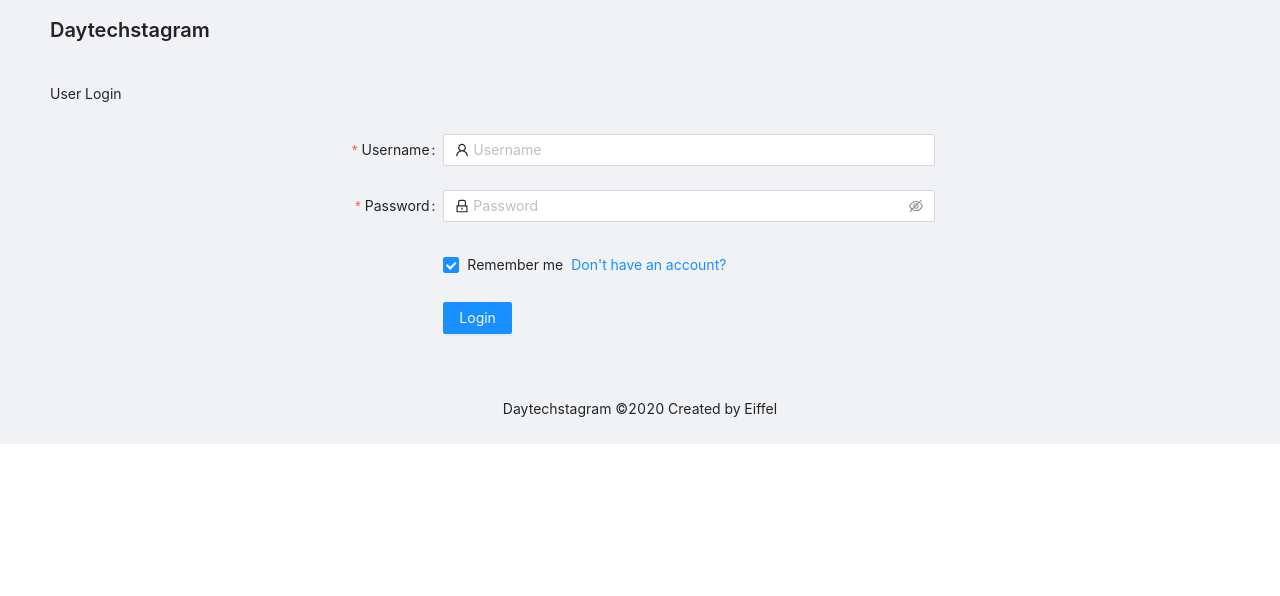
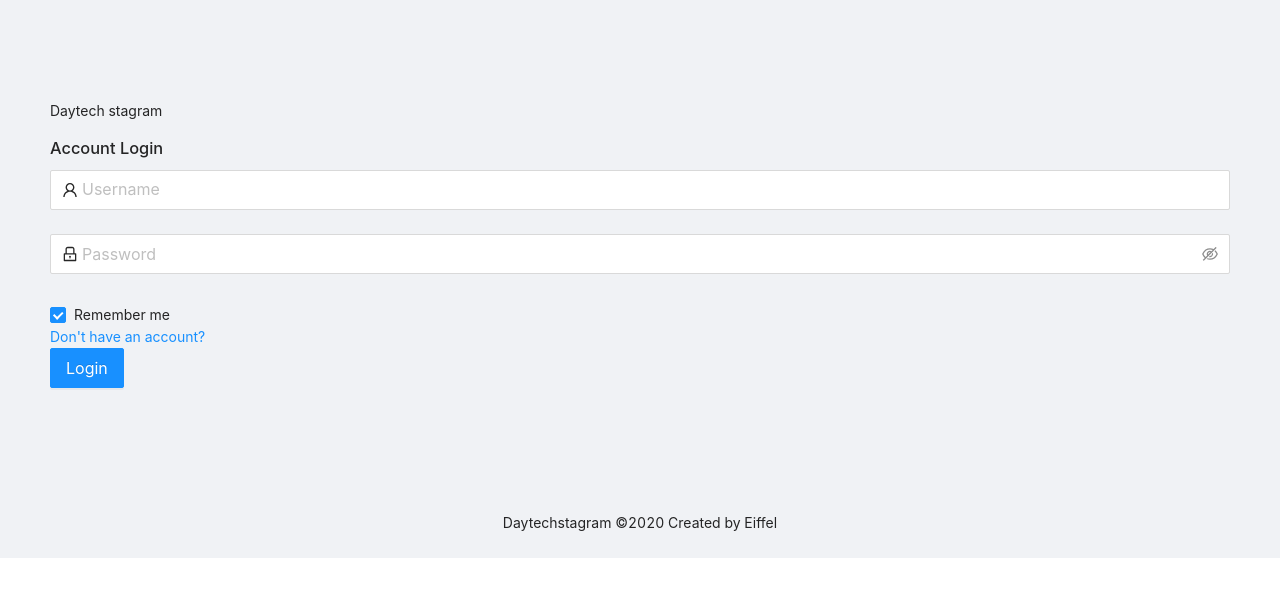
Before and after one commit to khunnunthawat/my-daytechstagram-frontend, a Next.js app: page /signin in a window 1280 px wide. Shown: the top 596 px of the page. Built offline with nearby package versions, Linux system fonts and the light colour scheme.

Commit message:
re-design-user-login-signin-done

```diff
--- a/src/components/layouts/MainLayout.tsx
+++ b/src/components/layouts/MainLayout.tsx
@@ -12,10 +12,8 @@ const MainLayout = ({ children }: any) => {
         {/* <Header>
           <div className='logo' />
         </Header> */}
-        <Content style={{ padding: '0 50px', margin: '16px 0' }}>
-          <div className='container mx-auto'>
-            <div className='max-w-md mx-auto my-10'>{children}</div>
-          </div>
+        <Content style={{ padding: '0 50px', margin: '100px 0' }}>
+          {children}
         </Content>
         <Footer style={{ textAlign: 'center' }}>
           Daytechstagram ©2020 Created by Eiffel
--- a/src/components/user/UserForm.tsx
+++ b/src/components/user/UserForm.tsx
@@ -1,9 +1,7 @@
 import React from 'react';
-import { Form, Input, Button, Checkbox, Typography } from 'antd';
+import { Form, Input, Button, Checkbox } from 'antd';
 import { UserOutlined, LockOutlined } from '@ant-design/icons';
 import Link from 'next/link';
-
-const { Title } = Typography;
 
 const layout = {
   labelCol: { span: 8 },
@@ -29,59 +27,71 @@ export const UserForm: React.FC<UserFormProps> = ({ checkUser }) => {
 
   return (
     <>
+      <div className='flex items-center p-4 lg:justify-center'>
+        <div className='flex flex-col overflow-hidden bg-white rounded-md shadow-lg max md:flex-row md:flex-1 lg:max-w-screen-md'>
+          <div className='p-4 py-6 text-white bg-blue-500 md:w-80 md:flex-shrink-0 md:flex md:flex-col md:items-center md:justify-evenly'>
+            <div className='my-3 text-2xl font-bold tracking-wider text-center'>
+              <p>Daytech stagram</p>
+            </div>
+          </div>
+          <div className='p-5 bg-white md:flex-1'>
+            <h3 className='my-4 text-2xl font-semibold text-gray-700'>
+              {checkUser === 'signin' ? 'Account Login' : 'Registration'}
+            </h3>
             <Form
-        {...layout}
-        name='basic'
               initialValues={{ remember: true }}
+              style={{ width: '100%' }}
               onFinish={onFinish}
               onFinishFailed={onFinishFailed}
             >
-        <Form.Item>
-          <Title level={4}>Daytechstagram</Title>
-        </Form.Item>
-        <Form.Item>
-          {checkUser === 'signin' ? 'User Login' : 'Registration'}
-        </Form.Item>
               <Form.Item
-          label='Username'
                 name='username'
-          rules={[{ required: true, message: 'Please input your username!' }]}
+                rules={[
+                  { required: true, message: 'Please input your username!' },
+                ]}
               >
                 <Input
+                  size='large'
                   prefix={<UserOutlined className='site-form-item-icon' />}
                   placeholder='Username'
                 />
               </Form.Item>
-
               <Form.Item
-          label='Password'
                 name='password'
-          rules={[{ required: true, message: 'Please input your password!' }]}
+                rules={[
+                  { required: true, message: 'Please input your password!' },
+                ]}
               >
                 <Input.Password
+                  size='large'
                   prefix={<LockOutlined className='site-form-item-icon' />}
                   type='password'
                   placeholder='Password'
                 />
               </Form.Item>
-
-        <Form.Item {...tailLayout}>
+              <div className='flex flex-col space-y-1'>
+                <div className='flex items-center justify-between'>
                   <Form.Item name='remember' valuePropName='checked' noStyle>
                     <Checkbox>Remember me</Checkbox>
                   </Form.Item>
+                  <div className='text-sm text-blue-600 hover:underline focus:text-blue-800'>
                     {checkUser !== 'signin' ? (
                       <Link href='/signin'>Already have an account ?</Link>
                     ) : (
                       <Link href='/signup'>Don't have an account?</Link>
                     )}
-        </Form.Item>
-
-        <Form.Item {...tailLayout}>
-          <Button type='primary' htmlType='submit'>
+                  </div>
+                </div>
+              </div>
+              <div className='flex flex-col space-y-5 my-7'>
+                <Button size='large' type='primary' htmlType='submit'>
                   {checkUser === 'signin' ? 'Login' : 'SignUp'}
                 </Button>
-        </Form.Item>
+              </div>
             </Form>
+          </div>
+        </div>
+      </div>
     </>
   );
 };
--- a/src/pages/signin.tsx
+++ b/src/pages/signin.tsx
@@ -8,9 +8,7 @@ export default function Signin() {
         <title>Daytech stagram</title>
         <link rel='icon' href='/favicon.ico' />
       </Head>
-      <div>
-        <UserForm checkUser='signin' />
-      </div>
+      <UserForm checkUser='signin' />
     </>
   );
 }
--- a/src/pages/signup.tsx
+++ b/src/pages/signup.tsx
@@ -8,9 +8,7 @@ export default function Signup() {
         <title>Daytech stagram</title>
         <link rel='icon' href='/favicon.ico' />
       </Head>
-      <div>
-        <UserForm checkUser='signup' />
-      </div>
+      <UserForm checkUser='signup' />
     </>
   );
 }
```
Also changed, not shown: readme.txt. Lines whose indentation alone changed are shown as unchanged.
